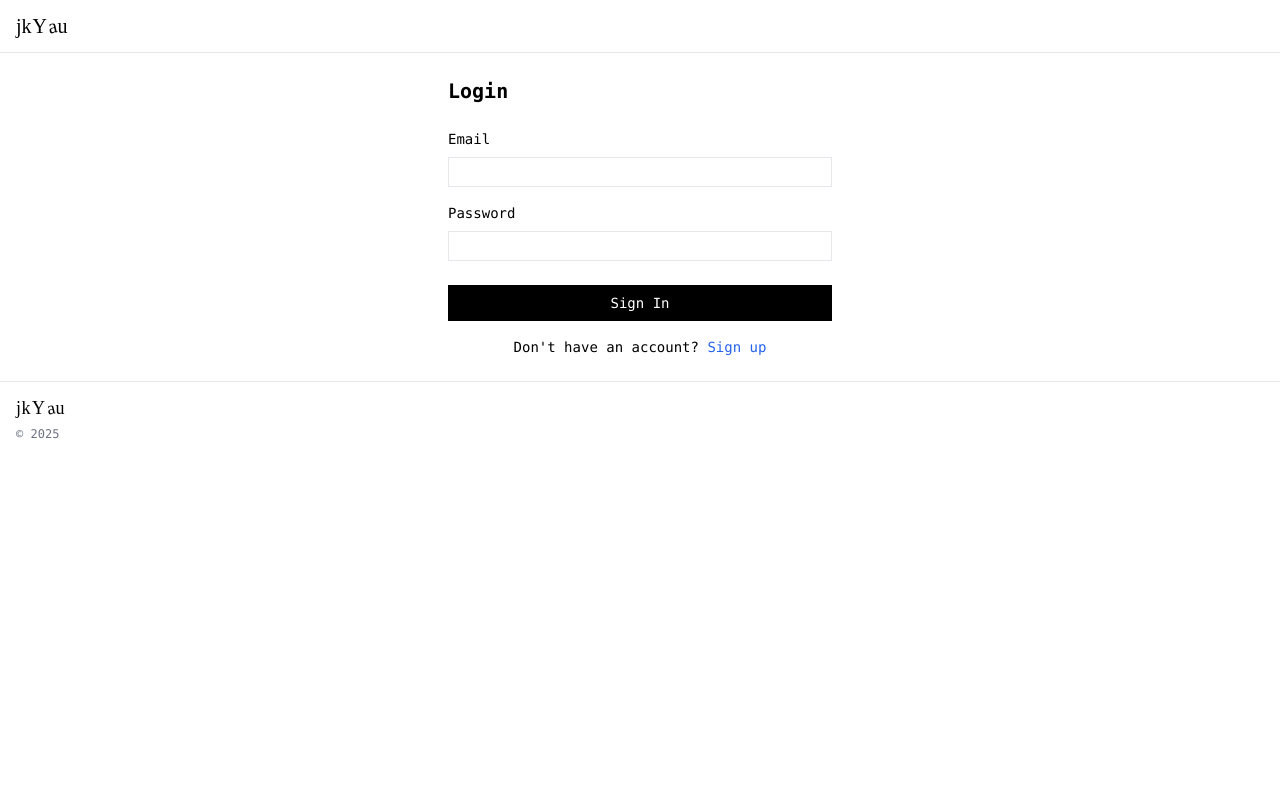
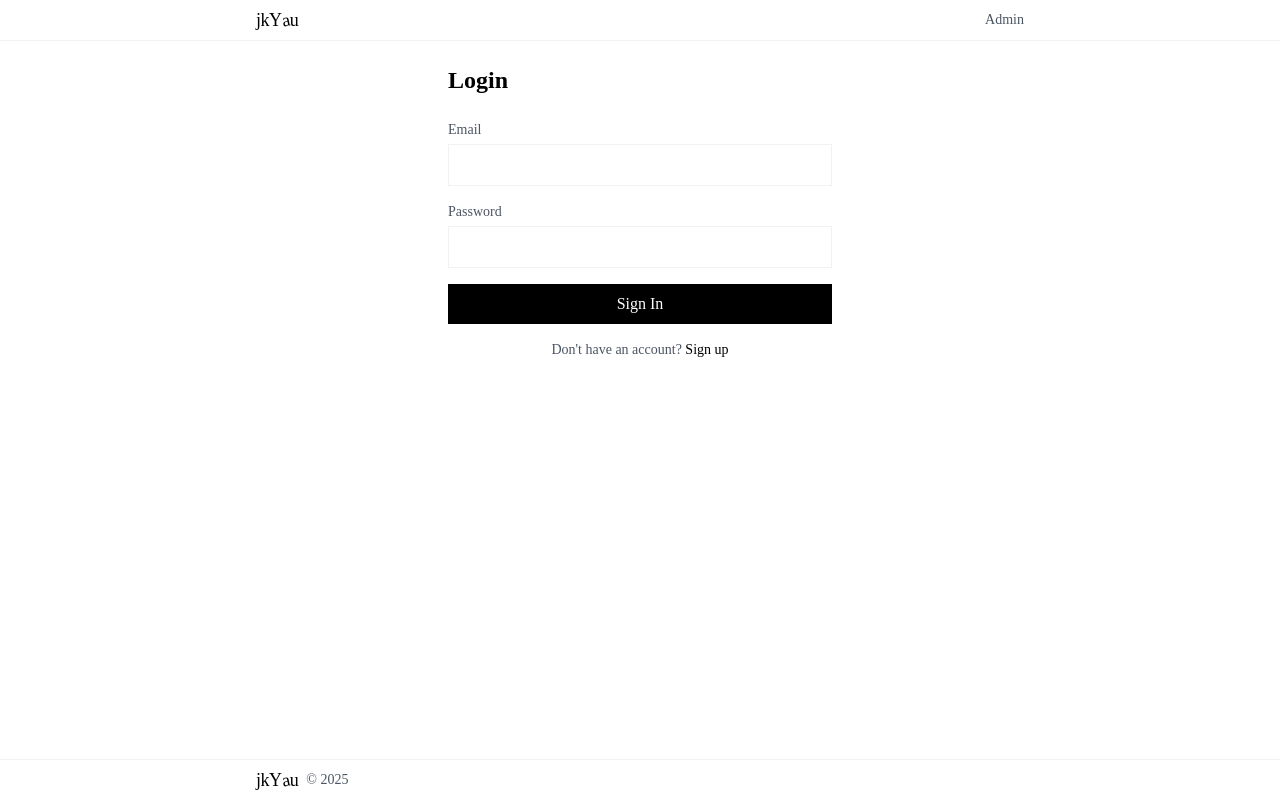
Before and after one commit to jkyau/personal-blog, a Next.js app: page /login in a window 1280 px wide. Built offline with nearby package versions, Linux system fonts and the light colour scheme; no server answers.

Commit message:
style: update login and signup pages to match homepage layout

```diff
--- a/src/app/login/page.tsx
+++ b/src/app/login/page.tsx
@@ -11,61 +11,76 @@ export default async function Login() {
   }
 
   return (
-    <div className="min-h-screen bg-white text-black font-mono">
-      <header className="py-3 border-b border-gray-200">
-        <div className="container mx-auto px-4 flex justify-between items-center">
-          <Link href="/" className="text-xl tracking-tight font-['Times_New_Roman']">
-            j<span className="mx-[0.5px]">k</span><span className="inline-block mx-[1px]">Y</span><span className="inline-block transform -rotate-12 mx-[0.5px]">a</span><span className="mx-[0.5px]">u</span>
+    <div className="min-h-screen bg-white text-black font-['Times_New_Roman'] flex flex-col">
+      <header className="fixed top-0 inset-x-0 bg-white border-b border-black/5 z-50">
+        <div className="max-w-3xl mx-auto h-10 flex items-center justify-between">
+          <Link href="/" className="text-lg tracking-wider">
+            <span className="tracking-tight">jk</span>
+            <span className="tracking-tighter">Y</span>
+            <span className="tracking-tight">
+              <span className="inline-block transform -rotate-12 mx-[0.5px]">a</span>u
+            </span>
           </Link>
+          <nav className="flex items-center gap-6">
+            <Link href="/admin" className="text-sm text-gray-600 hover:text-gray-900 transition-colors">
+              Admin
+            </Link>
+          </nav>
         </div>
       </header>
 
-      <main className="container mx-auto px-4 py-6">
+      <main className="pt-16 px-4 pb-16 flex-1">
+        <div className="max-w-3xl mx-auto">
           <div className="max-w-sm mx-auto">
-          <h1 className="text-xl mb-6">Login</h1>
-          <form action="/auth/sign-in" method="post">
-            <div className="mb-4">
-              <label htmlFor="email" className="block text-sm mb-2">Email</label>
+            <h1 className="text-2xl font-semibold mb-6">Login</h1>
+            <form action="/auth/sign-in" method="post" className="space-y-4">
+              <div>
+                <label htmlFor="email" className="block text-sm text-gray-600 mb-1">Email</label>
                 <input
                   type="email"
                   id="email"
                   name="email"
                   required
-                className="w-full p-1 text-sm border border-gray-200"
+                  className="w-full p-2 text-base border border-black/5 focus:outline-none focus:border-black/10 transition-colors"
                 />
               </div>
-            <div className="mb-6">
-              <label htmlFor="password" className="block text-sm mb-2">Password</label>
+              <div>
+                <label htmlFor="password" className="block text-sm text-gray-600 mb-1">Password</label>
                 <input
                   type="password"
                   id="password"
                   name="password"
                   required
-                className="w-full p-1 text-sm border border-gray-200"
+                  className="w-full p-2 text-base border border-black/5 focus:outline-none focus:border-black/10 transition-colors"
                 />
               </div>
               <button
                 type="submit"
-              className="w-full bg-black text-white p-2 text-sm hover:bg-gray-800"
+                className="w-full bg-black text-white p-2 text-base hover:bg-gray-800 transition-colors"
               >
                 Sign In
               </button>
             </form>
-          <p className="mt-4 text-sm text-center">
+            <p className="mt-4 text-sm text-gray-600 text-center">
               Don't have an account?{' '}
-            <Link href="/signup" className="text-blue-600 hover:underline">
+              <Link href="/signup" className="text-black hover:text-gray-600 transition-colors">
                 Sign up
               </Link>
             </p>
           </div>
+        </div>
       </main>
 
-      <footer className="border-t border-gray-200 py-3">
-        <div className="container mx-auto px-4">
-          <div className="text-lg mb-1 font-['Times_New_Roman']">
-            j<span className="mx-[0.5px]">k</span><span className="inline-block mx-[1px]">Y</span><span className="inline-block transform -rotate-12 mx-[0.5px]">a</span><span className="mx-[0.5px]">u</span>
+      <footer className="bg-white border-t border-black/5">
+        <div className="max-w-3xl mx-auto h-10 flex items-center">
+          <div className="text-lg tracking-wider">
+            <span className="tracking-tight">jk</span>
+            <span className="tracking-tighter">Y</span>
+            <span className="tracking-tight">
+              <span className="inline-block transform -rotate-12 mx-[0.5px]">a</span>u
+            </span>
           </div>
-          <p className="text-xs text-gray-500">© {new Date().getFullYear()}</p>
+          <div className="text-sm text-gray-600 ml-2">© {new Date().getFullYear()}</div>
         </div>
       </footer>
     </div>
--- a/src/app/signup/page.tsx
+++ b/src/app/signup/page.tsx
@@ -12,34 +12,49 @@ export default async function SignupPage() {
   }
 
   return (
-    <div className="min-h-screen bg-white text-black font-mono">
-      <header className="py-3 border-b border-gray-200">
-        <div className="container mx-auto px-4 flex justify-between items-center">
-          <Link href="/" className="text-xl tracking-tight font-['Times_New_Roman']">
-            j<span className="mx-[0.5px]">k</span><span className="inline-block mx-[1px]">Y</span><span className="inline-block transform -rotate-12 mx-[0.5px]">a</span><span className="mx-[0.5px]">u</span>
+    <div className="min-h-screen bg-white text-black font-['Times_New_Roman'] flex flex-col">
+      <header className="fixed top-0 inset-x-0 bg-white border-b border-black/5 z-50">
+        <div className="max-w-3xl mx-auto h-10 flex items-center justify-between">
+          <Link href="/" className="text-lg tracking-wider">
+            <span className="tracking-tight">jk</span>
+            <span className="tracking-tighter">Y</span>
+            <span className="tracking-tight">
+              <span className="inline-block transform -rotate-12 mx-[0.5px]">a</span>u
+            </span>
           </Link>
+          <nav className="flex items-center gap-6">
+            <Link href="/admin" className="text-sm text-gray-600 hover:text-gray-900 transition-colors">
+              Admin
+            </Link>
+          </nav>
         </div>
       </header>
 
-      <main className="container mx-auto px-4 py-6">
+      <main className="pt-16 px-4 pb-16 flex-1">
+        <div className="max-w-3xl mx-auto">
           <div className="max-w-sm mx-auto">
-          <h1 className="text-xl mb-6">Sign Up</h1>
+            <h1 className="text-2xl font-semibold mb-6">Sign Up</h1>
             <SignupForm />
-          <p className="mt-4 text-sm text-center">
+            <p className="mt-4 text-sm text-gray-600 text-center">
               Already have an account?{' '}
-            <Link href="/login" className="text-blue-600 hover:underline">
+              <Link href="/login" className="text-black hover:text-gray-600 transition-colors">
                 Sign in
               </Link>
             </p>
           </div>
+        </div>
       </main>
 
-      <footer className="border-t border-gray-200 py-3">
-        <div className="container mx-auto px-4">
-          <div className="text-lg mb-1 font-['Times_New_Roman']">
-            j<span className="mx-[0.5px]">k</span><span className="inline-block mx-[1px]">Y</span><span className="inline-block transform -rotate-12 mx-[0.5px]">a</span><span className="mx-[0.5px]">u</span>
+      <footer className="bg-white border-t border-black/5">
+        <div className="max-w-3xl mx-auto h-10 flex items-center">
+          <div className="text-lg tracking-wider">
+            <span className="tracking-tight">jk</span>
+            <span className="tracking-tighter">Y</span>
+            <span className="tracking-tight">
+              <span className="inline-block transform -rotate-12 mx-[0.5px]">a</span>u
+            </span>
           </div>
-          <p className="text-xs text-gray-500">© {new Date().getFullYear()}</p>
+          <div className="text-sm text-gray-600 ml-2">© {new Date().getFullYear()}</div>
         </div>
       </footer>
     </div>
```
Lines whose indentation alone changed are shown as unchanged.
